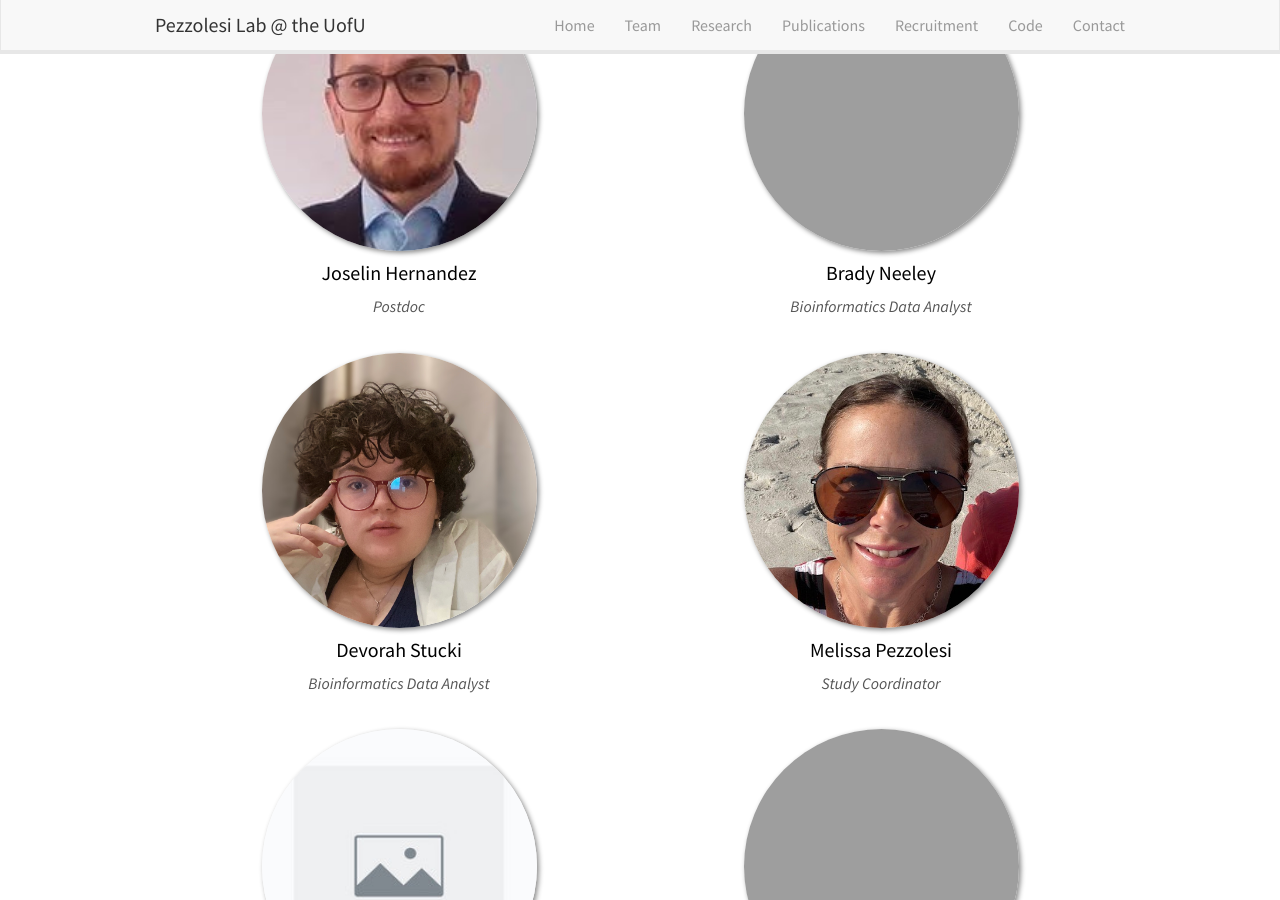
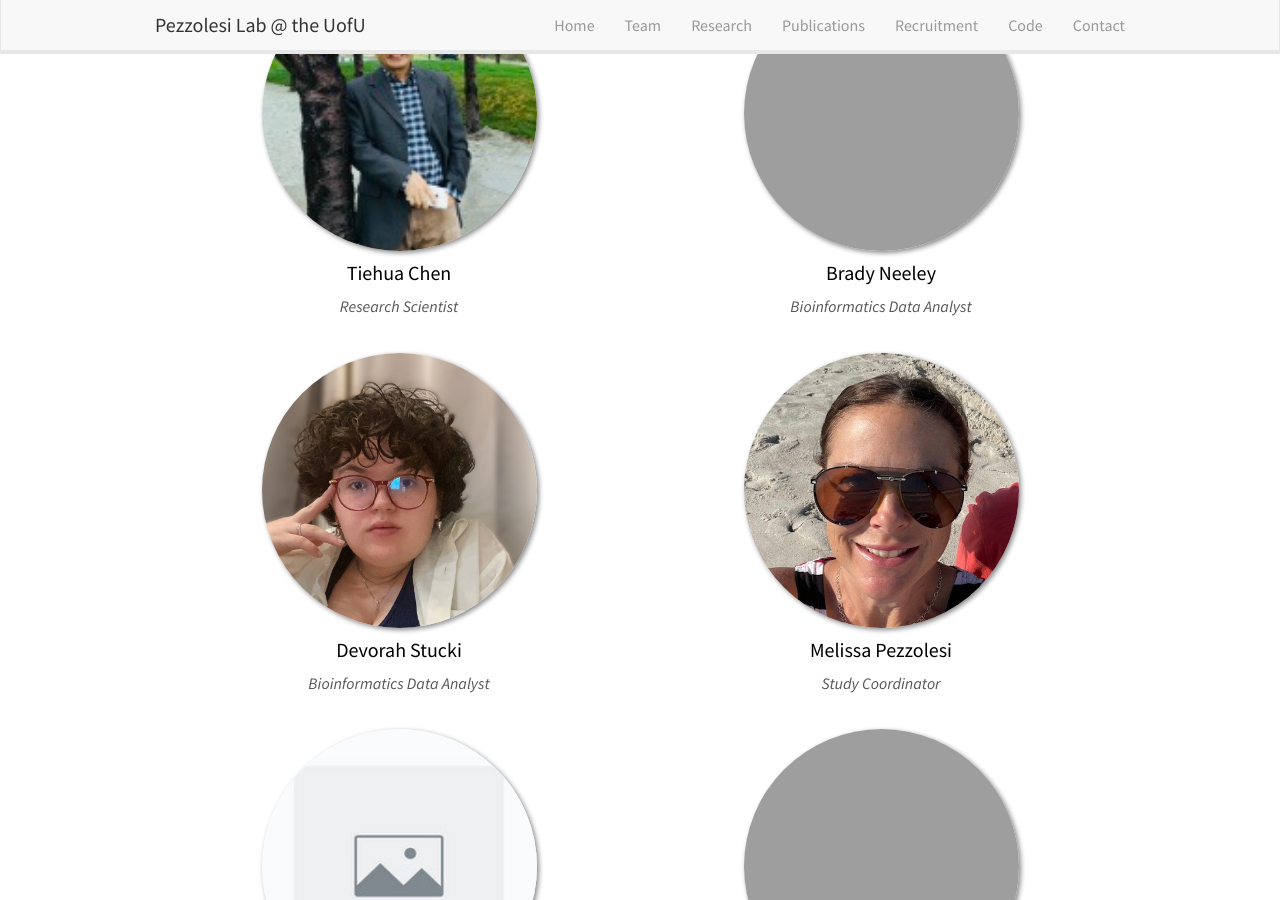
Before and after one commit to PezzolesiLab/pezzolesilab, a Jekyll site: the page built from _pages/team.md, in a window 1280 px wide and 900 px high, scrolled down 599 px. Built offline with Jekyll 4.4.1, drawn with Linux system fonts in a browser that asks for light colours; nearby versions of some CDN libraries.

Commit message:
added tiehua

```diff
--- a/_data/team_members.yml
+++ b/_data/team_members.yml
@@ -10,10 +10,10 @@
   url: chrissimeone
   group: 1
 
-- name: Joselin Hernandez
-  photo: joselin_hernandez.jpeg
-  info: Postdoc
-  url: joselinhernandez
+- name: Tiehua Chen
+  photo: tiehua.jpeg
+  info: Research Scientist
+  url: tiehuachen
   group: 1
 
 - name: Brady Neeley
```
